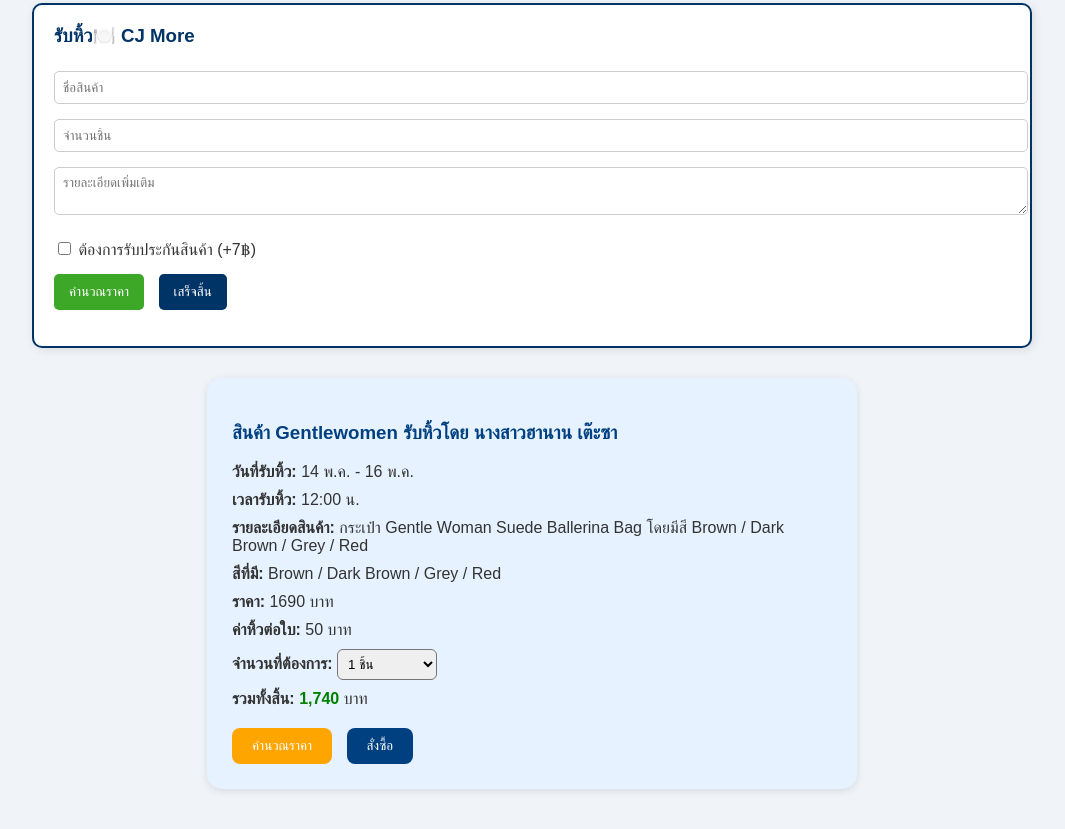
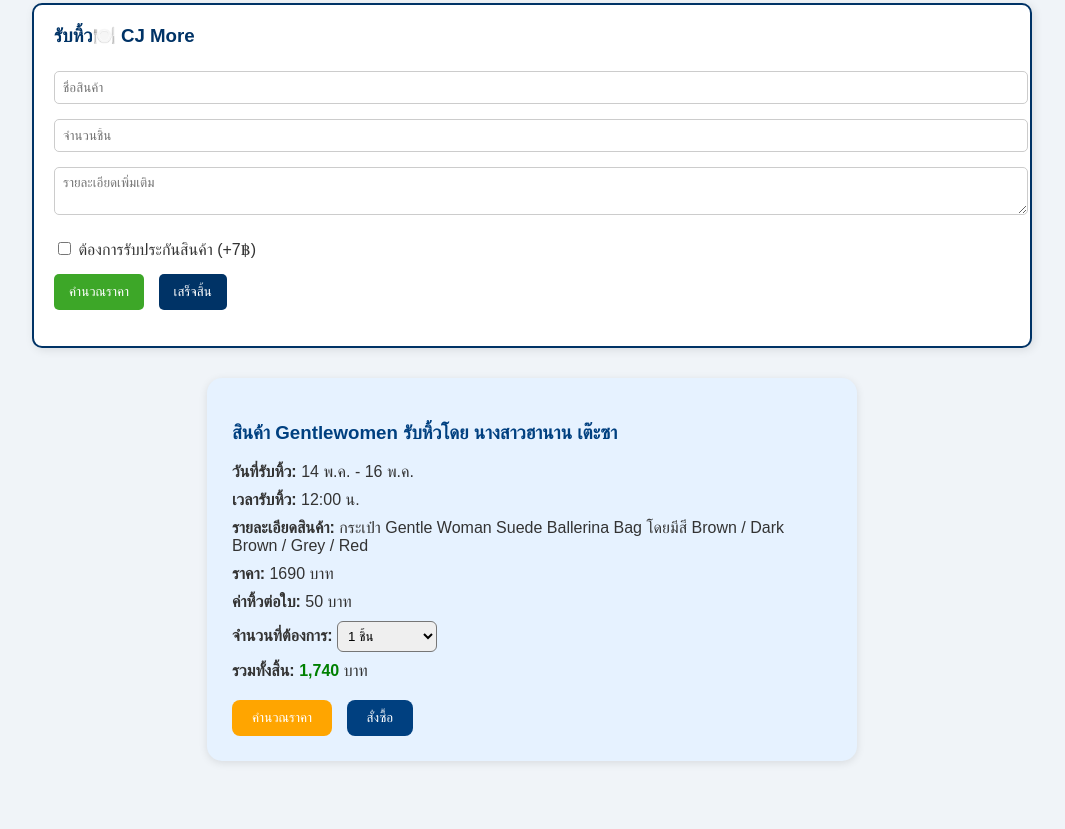
Before and after one commit to muaimouymuay/Banjerdmuka, a plain HTML site: page Deliveryservice.html in a window 1280 px wide. Shown: the part 928-1757 px from the top of the page, without its empty margins (108-1173 px from the left). Drawn offline with Linux system fonts and the light colour scheme.

Commit message:
Update Deliveryservice.html

```diff
--- a/Deliveryservice.html
+++ b/Deliveryservice.html
@@ -310,8 +310,7 @@
       <h3>สินค้า Gentlewomen รับหิ้วโดย นางสาวฮานาน เต๊ะซา</h3>
       <p><strong>วันที่รับหิ้ว:</strong> 14 พ.ค. - 16 พ.ค.</p>
       <p><strong>เวลารับหิ้ว:</strong> 12:00 น.</p>
-      <p><strong>รายละเอียดสินค้า:</strong> กระเป๋า Gentle Woman Suede Ballerina Bag   โดยมีสี Brown / Dark Brown / Grey / Red </p>
-      <p><strong>สีที่มี:</strong> Brown / Dark Brown / Grey / Red</p>
+      <p><strong>รายละเอียดสินค้า:</strong> กระเป๋า Gentle Woman Suede Ballerina Bag โดยมีสี Brown / Dark Brown / Grey / Red </p>
       <p><strong>ราคา:</strong> <span id="gentle-price">1690</span> บาท</p>
       <p><strong>ค่าหิ้วต่อใบ:</strong> <span id="gentle-fee">50</span> บาท</p>
 
```
